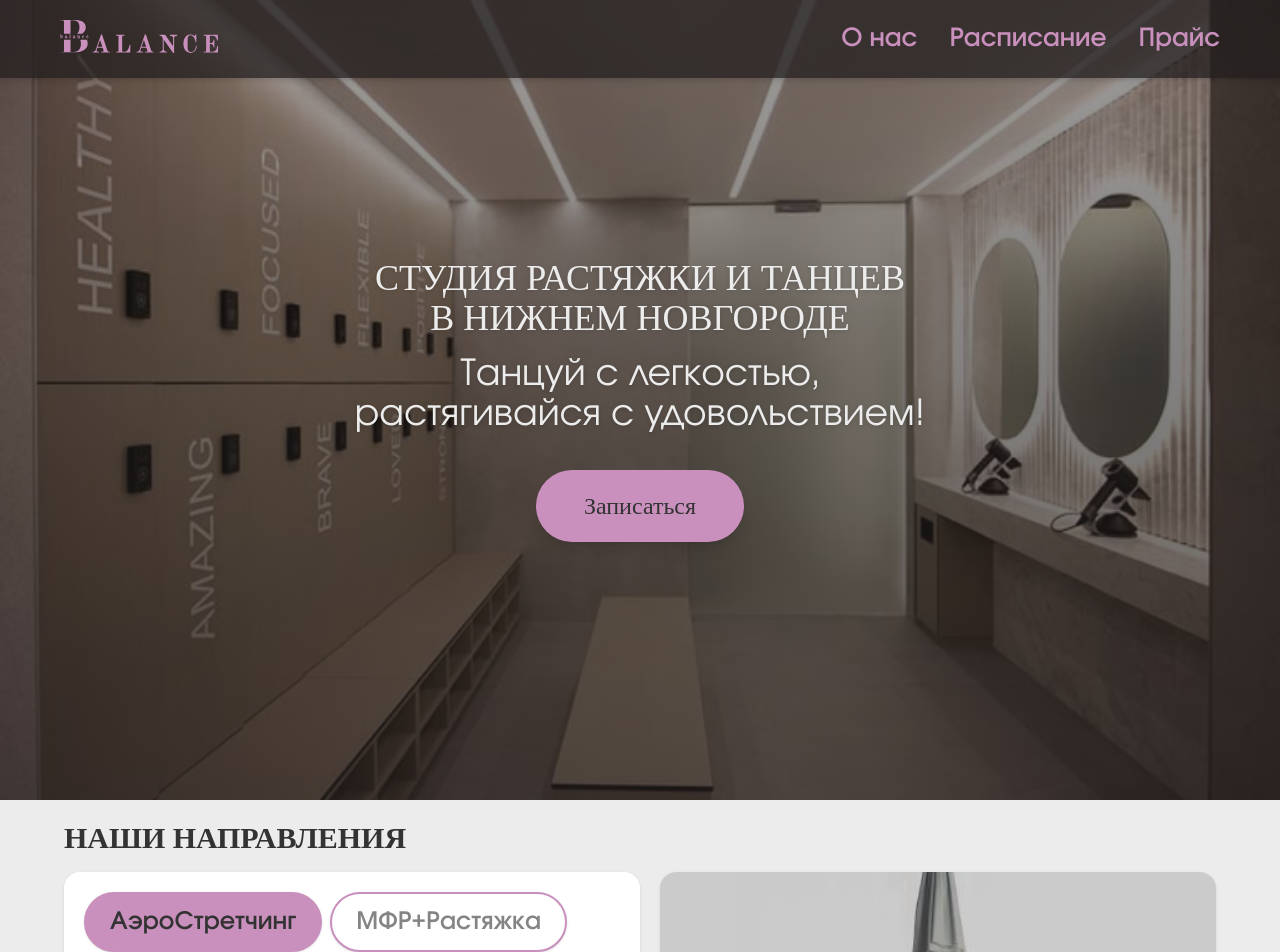
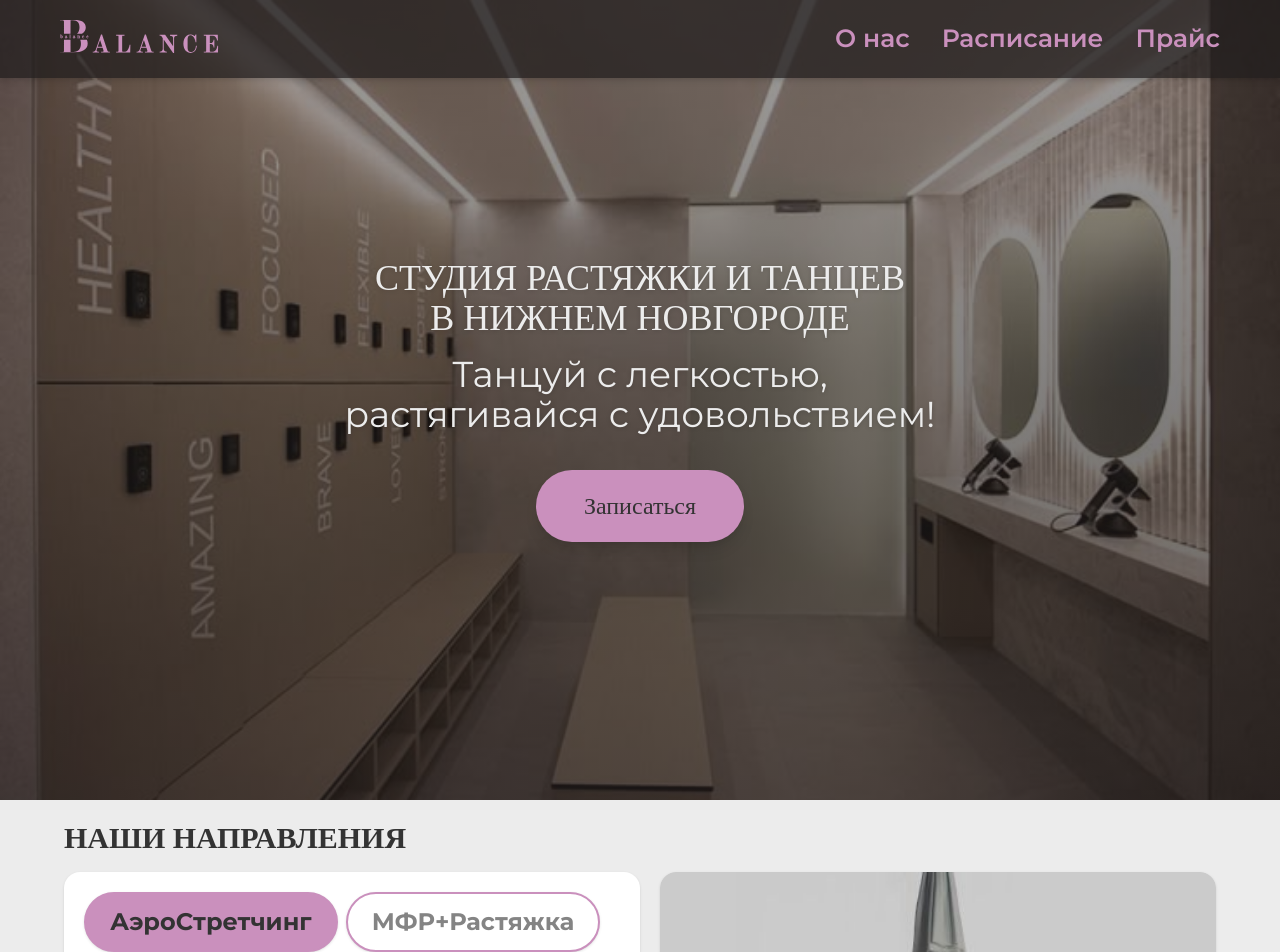
Before and after one commit to lada-nikiforova/fitness-balance, a React (Vite) app: page / in a window 1280 px wide. Shown: the top 952 px of the page. Built offline with nearby package versions, Linux system fonts and the light colour scheme; a web font is replaced by a local one.

Commit message:
change font v3

```diff
--- a/src/App.jsx
+++ b/src/App.jsx
@@ -4,7 +4,7 @@ function App() {
 
   return (
     <>
-      <div className="bg-beige font-involve box-border">
+      <div className="bg-beige font-montserrat box-border">
         <Home/>
       </div>
     </>
--- a/src/sections/Directions.jsx
+++ b/src/sections/Directions.jsx
@@ -40,7 +40,7 @@ const Directions = () => {
                 <div className='bg-white w-full max-w-[90vw] min-h-[215px] rounded-[16px] shadow-sm p-[14px] mb-[12px] md:min-h-[400px] lg:min-h-[620px] md:mr-[15px] lg:mr-[20px] flex flex-col justify-between lg:p-[20px]'>
                     <div className='flex flex-wrap gap-[5px] mb-[8px] lg:gap-[8px]'>
                     {directions.map(({ id, label }) => (
-                        <button key={id} className={`border-[1px] md:border-[2px] rounded-full text-center px-[14px] lg:px-[24px] py-[6px] lg:py-[12px] font-[600] cursor-pointer shadow-sm hover:shadow-xl
+                        <button key={id} className={`border-[1px] md:border-[2px] font-bold rounded-full text-center px-[14px] lg:px-[24px] py-[6px] lg:py-[12px]  cursor-pointer shadow-sm hover:shadow-xl
                             ${activeDirection === id ? 'bg-pink text-dark  border-pink'
                             : 'bg-white text-lightdark border-pink hover:shadow-xl hover:bg-pink hover:text-dark active:bg-pink active:text-dark'}`}
                             onClick={() => setActiveDirection(id)}>{label}</button>))}
```
